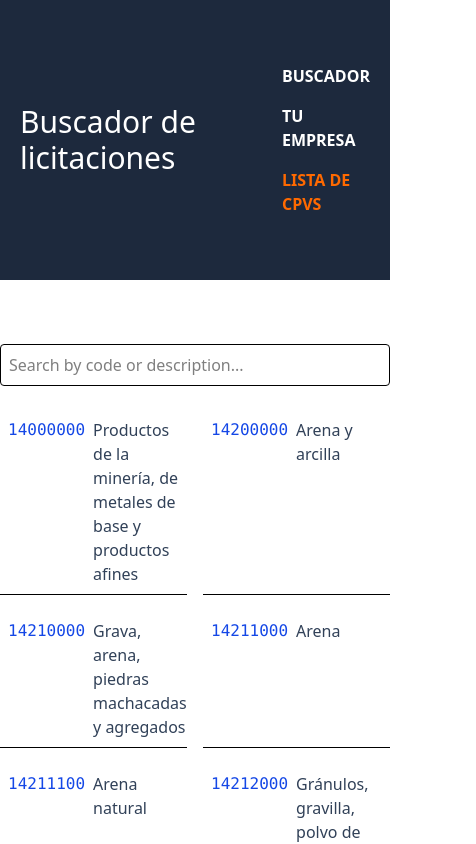
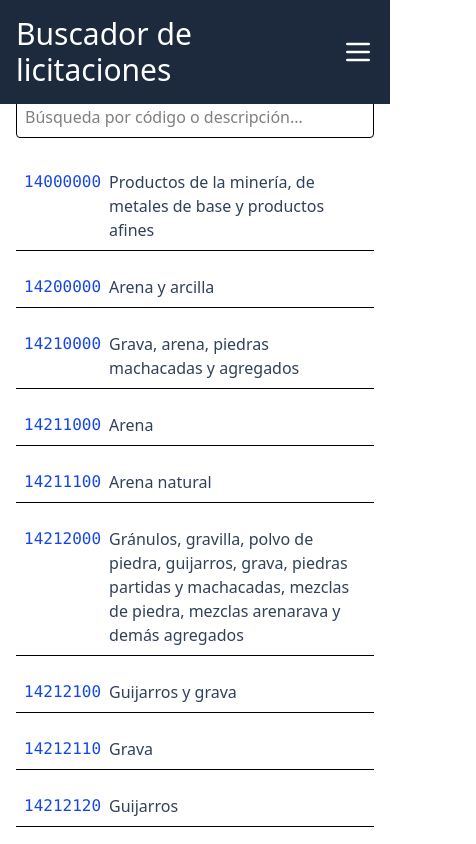
Before and after one commit to jomaroru7/tender-search-engine-front, a React (Vite) app: page /cpv-list in a window 390 px wide. Shown: the top 844 px of the page, 476 px wide, since content can reach past the window. Built offline with nearby package versions, Linux system fonts and the light colour scheme.

Commit message:
Fixed css bugs

```diff
--- a/src/components/header/Header.tsx
+++ b/src/components/header/Header.tsx
@@ -1,34 +1,61 @@
-import { NavLink } from "react-router-dom"
+import { useState } from "react";
+import { NavLink } from "react-router-dom";
 
 const Header = () => {
+    const [open, setOpen] = useState(false);
+
     return (
-        <header className="w-full bg-slate-800">
-            <div className="mx-auto container px-5 py-16">
-                <div className="flex justify-between items-center">
-                    <div>
+        <header className="bg-slate-800 fixed top-0 left-0 w-full z-50 overflow-x-hidden">
+            <div className="w-full px-4 lg:px-8 py-4 mx-auto max-w-7xl">
+                <div className="flex flex-col lg:flex-row items-center">
+                    <div className="flex w-full justify-between items-center">
                         <h1 className="text-3xl text-white">Buscador de licitaciones</h1>
+                        <button
+                            className="lg:hidden text-white focus:outline-none"
+                            onClick={() => setOpen(!open)}
+                            aria-label="Toggle navigation"
+                        >
+                            <svg className="w-8 h-8" fill="none" stroke="currentColor" strokeWidth={2} viewBox="0 0 24 24">
+                                <path strokeLinecap="round" strokeLinejoin="round" d={open ? "M6 18L18 6M6 6l12 12" : "M4 6h16M4 12h16M4 18h16"} />
+                            </svg>
+                        </button>
                     </div>
-                    <nav className="flex flex-col md:flex-row gap-4">
+                    <nav
+                        className={`
+                            flex flex-col gap-2 w-full box-border
+                            transition-all duration-300 ease-in-out overflow-hidden
+                            ${open ? "mt-4 p-2 max-h-96 opacity-100 pointer-events-auto bg-slate-700 border-t border-slate-600" : "max-h-0 opacity-0 pointer-events-none"}
+                            lg:opacity-100 lg:pointer-events-auto lg:max-h-none
+                            lg:flex lg:flex-row lg:gap-4 lg:mt-0 lg:justify-end
+                            lg:bg-transparent lg:border-0
+                        `}
+                    >
                         <NavLink
                             to="/"
-                        className={({isActive})=>
+                            className={({ isActive }) =>
                                 isActive ? 'text-orange-500 uppercase font-bold' : "text-white uppercase font-bold"}
-                        >Buscador</NavLink>
+                        >
+                            Buscador
+                        </NavLink>
                         <NavLink
                             to="/your-company"
-                        className={({isActive})=>
+                            className={({ isActive }) =>
                                 isActive ? 'text-orange-500 uppercase font-bold' : "text-white uppercase font-bold"}
-                        >Tu empresa</NavLink>
+                        >
+                            Tu empresa
+                        </NavLink>
                         <NavLink
                             to="/cpv-list"
-                        className={({isActive})=>
+                            className={({ isActive }) =>
                                 isActive ? 'text-orange-500 uppercase font-bold' : "text-white uppercase font-bold"}
-                        >Lista de CPVs</NavLink>
+                        >
+                            Lista de CPVs
+                        </NavLink>
                     </nav>
                 </div>
             </div>
         </header>
-    )
-}
+    );
+};
 
-export default Header
+export default Header;
--- a/src/layouts/Layout.tsx
+++ b/src/layouts/Layout.tsx
@@ -10,7 +10,7 @@ const Layout = ({ children }: LayoutProps) => {
     return (
         <>
             <Header />
-            <main className="container mx-auto py-16">
+            <main className="container mx-auto px-4 lg:px-8 w-full pt-24 max-w-7xl">
                 {children || <Outlet />}
             </main>
         </>
--- a/src/views/CpvListPage.tsx
+++ b/src/views/CpvListPage.tsx
@@ -30,12 +30,12 @@ const CpvListPage = () => {
     <div>
       <input
         type="text"
-        placeholder="Search by code or description..."
+        placeholder="Búsqueda por código o descripción..."
         value={search}
         onChange={e => setSearch(e.target.value)}
         className="mb-6 p-2 border rounded w-full"
       />
-      <div className="grid grid-cols-2 gap-4">
+      <div className="grid grid-cols-1 lg:grid-cols-2 gap-4">
         {filteredEntries.map(([value, label], idx) => (
           <div key={value + idx} className="flex flex-row gap-2 p-2 border-b">
             <span className="font-mono text-blue-700">{value}</span>
@@ -44,7 +44,7 @@ const CpvListPage = () => {
         ))}
         {filteredEntries.length === 0 && (
           <div className="col-span-2 text-center text-slate-400">
-            No results found.
+            No se han encontrado resultados.
           </div>
         )}
       </div>
```
Also changed, not shown: 1 other file (tests, documents, lock files or other folders). Lines whose indentation alone changed are shown as unchanged.
